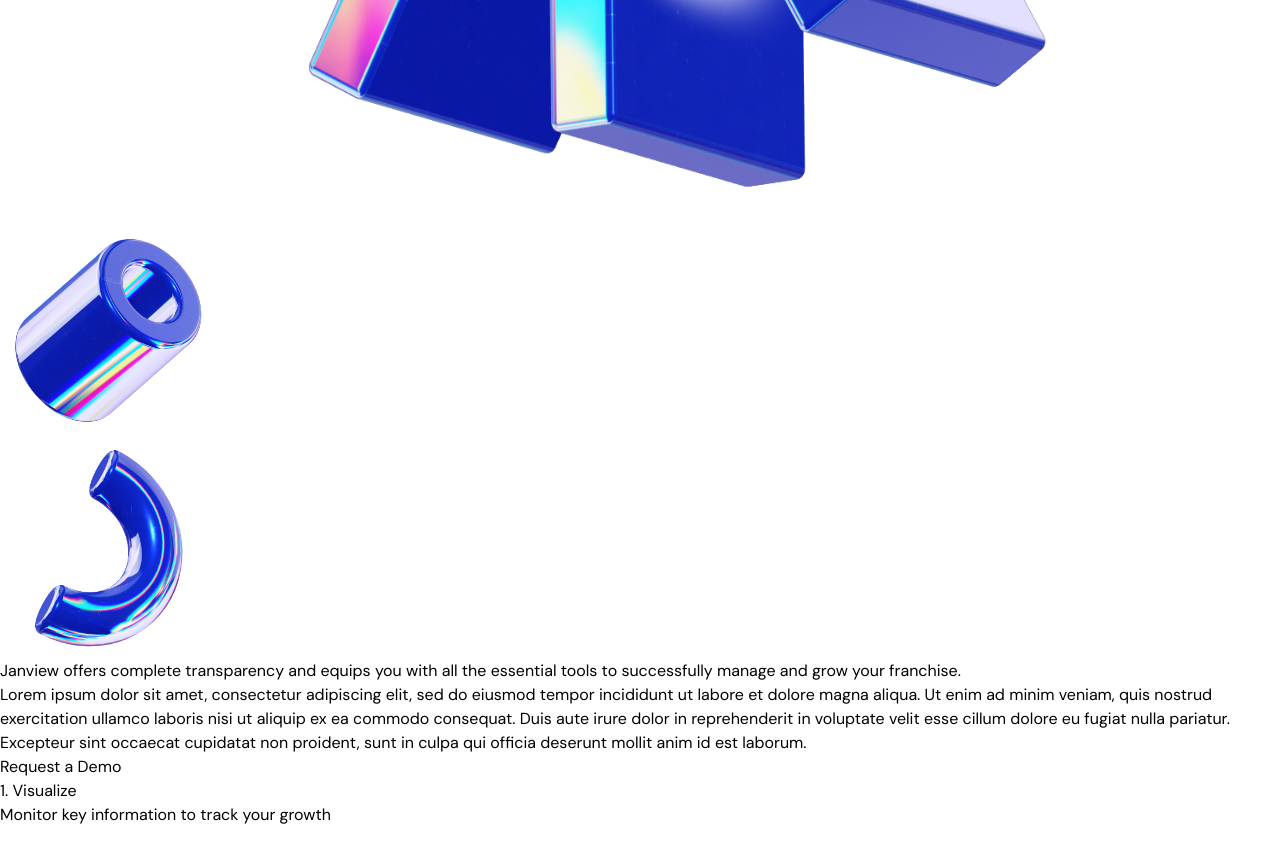
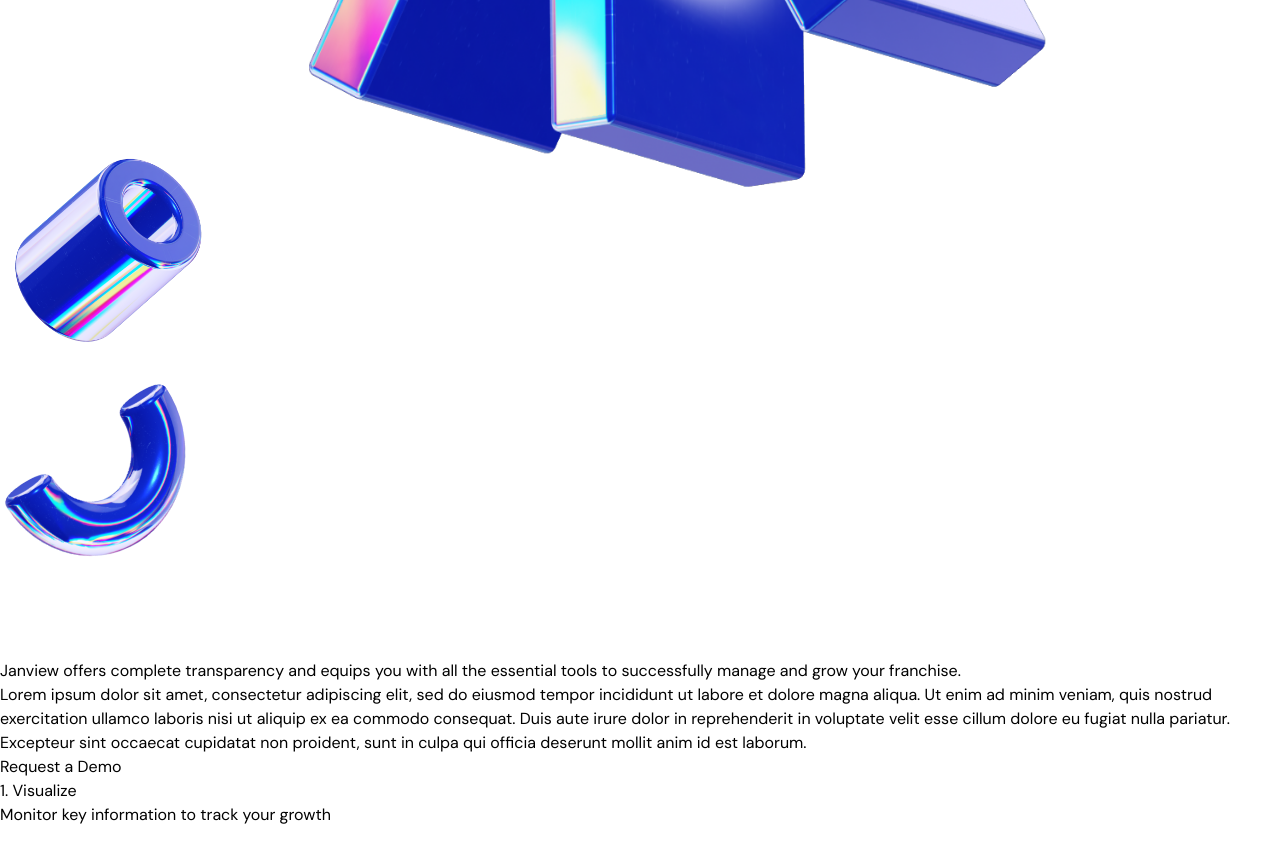
Before and after one commit to JohnDoe4991/JanviewLandingPage, a Next.js app: page / in a window 1280 px wide. Shown: the part 4140-5003 px from the top of the page. Built offline with nearby package versions, Linux system fonts and the light colour scheme.

Commit message:
hero animation

```diff
--- a/src/sections/Hero.tsx
+++ b/src/sections/Hero.tsx
@@ -4,11 +4,21 @@
 import cylinderImage from '@/assets/cylinder.png';
 import noodleImage from '@/assets/noodle.png';
 import Image from 'next/image';
-import { motion } from 'framer-motion';
+import { motion, useScroll, useTransform, useMotionValueEvent } from 'framer-motion';
+import { useRef } from 'react';
 
 export const Hero = () => {
+  const heroRef = useRef(null);
+  const { scrollYProgress } = useScroll({
+target: heroRef,
+offset: ["start end", "end start"],
+  });
+
+  const translateY = useTransform(scrollYProgress, [0, 1], [150, -150]);
+
+
   return (
-  <section className="pt-8 pb-20 md:pt-5 md:pb-10 bg-[radial-gradient(ellipse_200%_100%_at_bottom_left,#183EC2,#EAEEFE_100%)] overflow-x-clip">
+  <section ref={heroRef} className="pt-8 pb-20 md:pt-5 md:pb-10 bg-[radial-gradient(ellipse_200%_100%_at_bottom_left,#183EC2,#EAEEFE_100%)] overflow-x-clip">
 <div className="container">
   <div className="md:flex items-center">
   <div className="md:w-[478px]">
@@ -46,18 +56,26 @@
       ease: "easeInOut",
     }}
     />
-    <Image
-    src={cylinderImage}
+    <motion.img
+    src={cylinderImage.src}
     width={220}
     height={220}
     alt="Cylinder image"
 className="hidden md:block -top-8 -left-32 md:absolute"
+style={{
+  translateY: translateY
+}}
     />
-    <Image
-    src={noodleImage}
+    <motion.img
+    src={noodleImage.src}
      width={220}
      alt="Noodle image"
-     className="hidden lg:block absolute top-[524px] left-[448px] rotate-[30deg]"/>
+     className="hidden lg:block absolute top-[524px] left-[448px] rotate-[30deg]"
+     style={{
+      rotate: 30,
+        translateY: translateY
+      }}
+      />
   </div>
   </div>
 </div>
```
